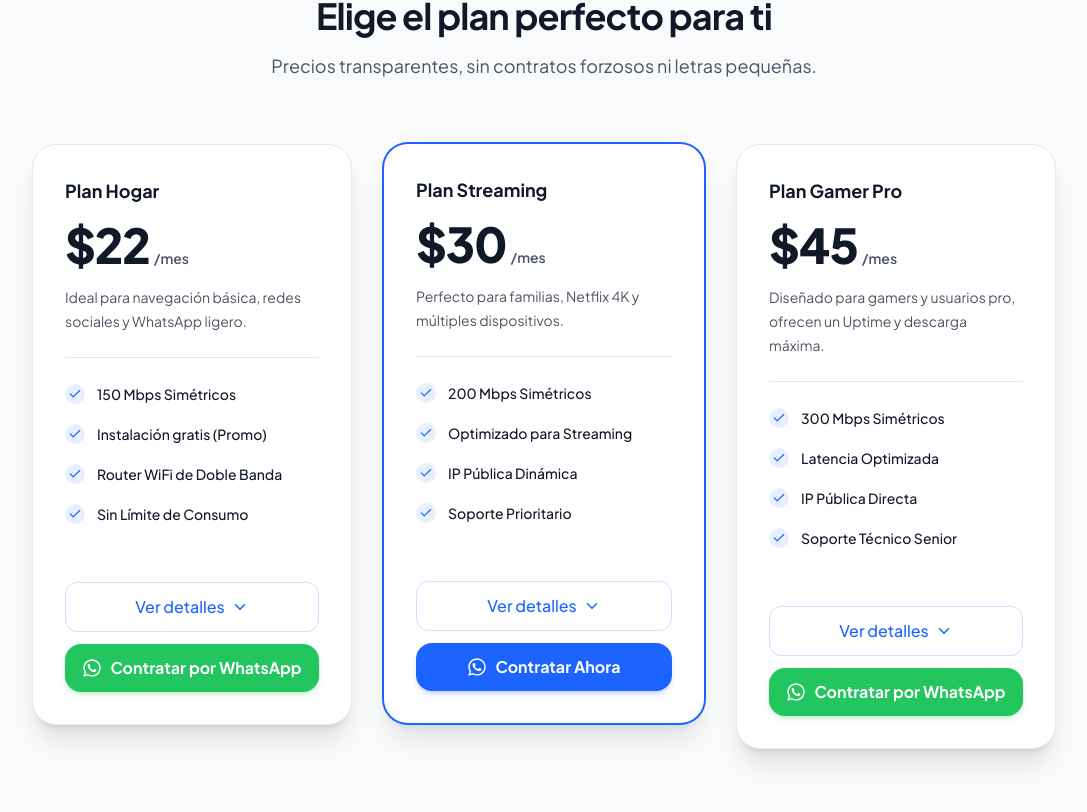
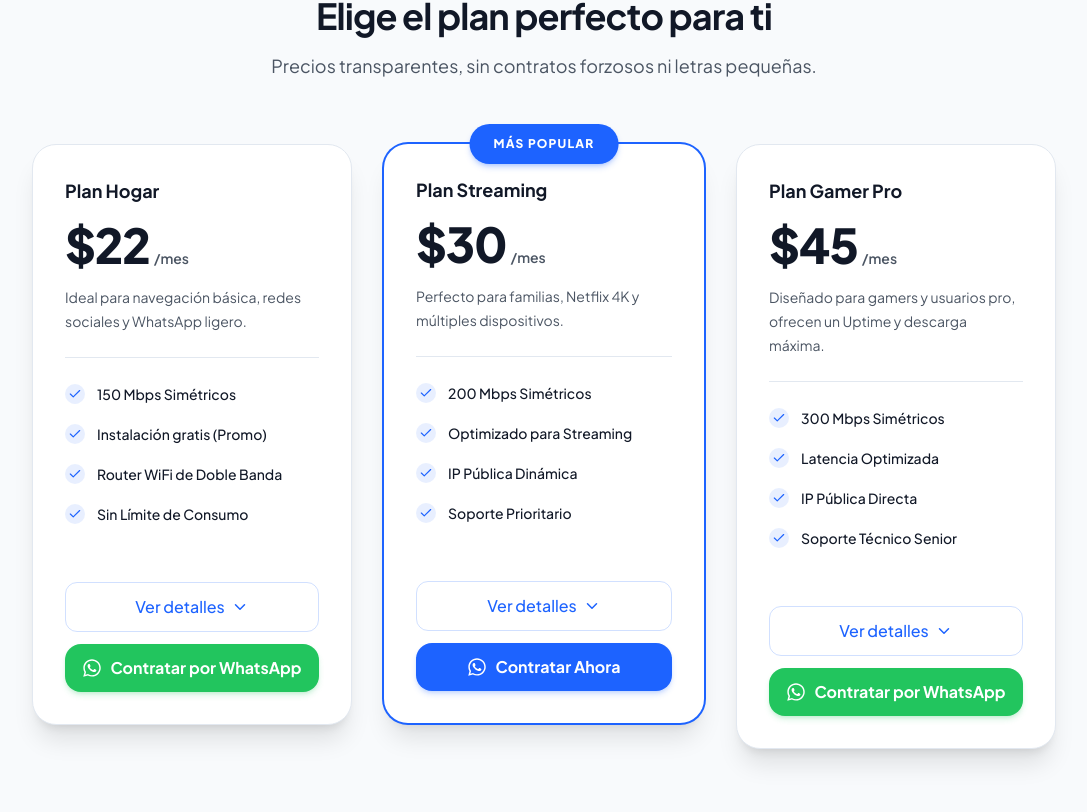
Before and after one commit to DerianPaez/ultramax, a Next.js app: page / in a window 1280 px wide. Shown: the part 1376-2188 px from the top of the page, without its empty margins (96-1183 px from the left). Built offline with nearby package versions, Linux system fonts and the light colour scheme.

Commit message:
feat(plans): add popular badge to featured plan card

```diff
--- a/components/PlanCard.tsx
+++ b/components/PlanCard.tsx
@@ -30,6 +30,11 @@ export const PlanCard: React.FC<PlanCardProps> = ({
           : 'border border-border'
       }`}
     >
+      {plan.featured && (
+        <span className="absolute -top-5 left-1/2 -translate-x-1/2 inline-flex items-center rounded-full bg-primary px-6 py-3 text-[10px] sm:text-xs font-black text-white uppercase tracking-widest shadow-md shadow-primary/25">
+          Más Popular
+        </span>
+      )}
       <div className="flex flex-col gap-6">
         <div className="flex flex-col gap-4">
           <h3 className="text-lg font-bold text-dark">{plan.title}</h3>
@@ -60,7 +65,11 @@ export const PlanCard: React.FC<PlanCardProps> = ({
           <div className="pt-6">
             <ul className="grid gap-4 border-t border-border pt-6 text-sm leading-6 text-slate-600">
               {plan.details.map((detail) => (
-                <PlanFeatureItem key={detail} label={detail} variant="success" />
+                <PlanFeatureItem
+                  key={detail}
+                  label={detail}
+                  variant="success"
+                />
               ))}
             </ul>
           </div>
```
